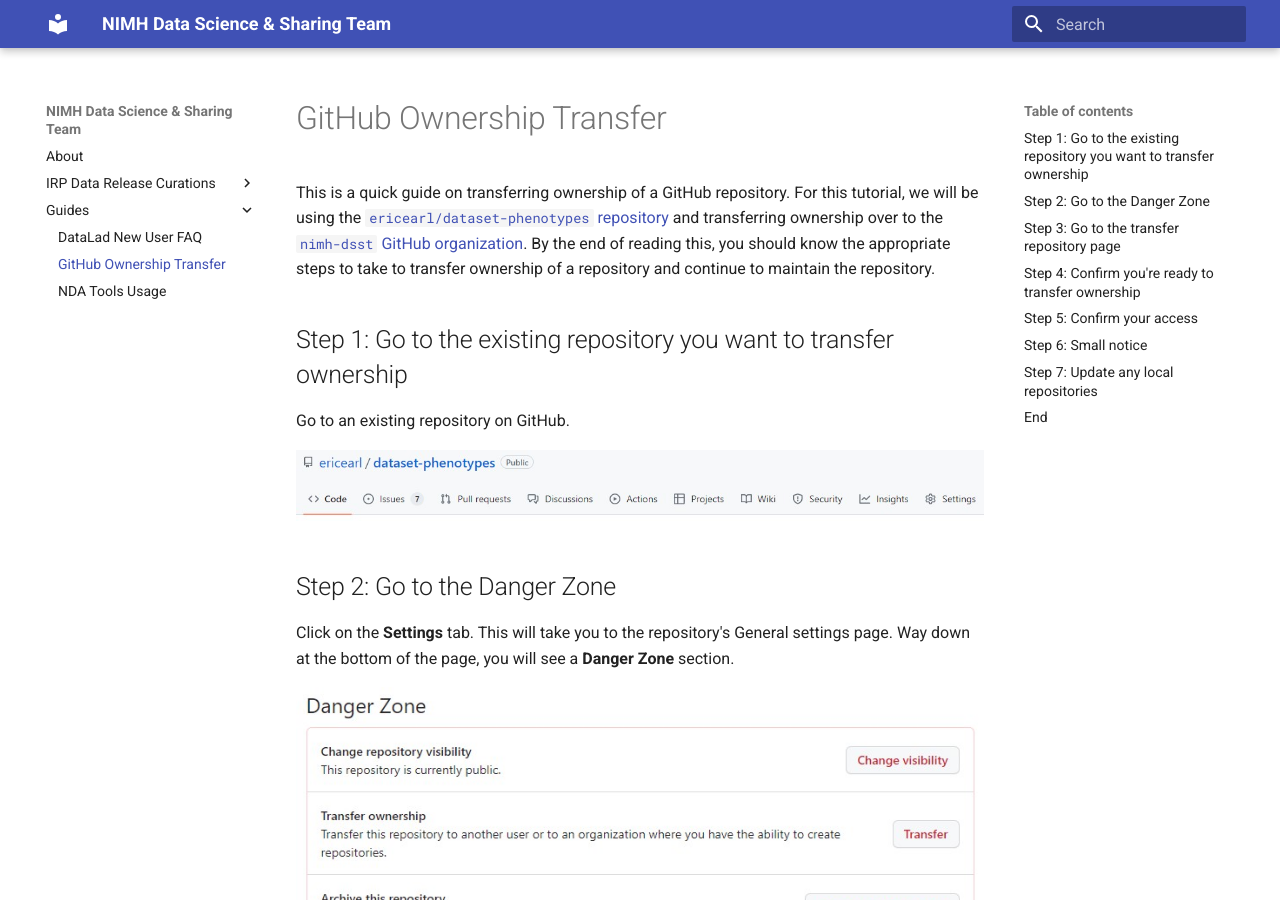
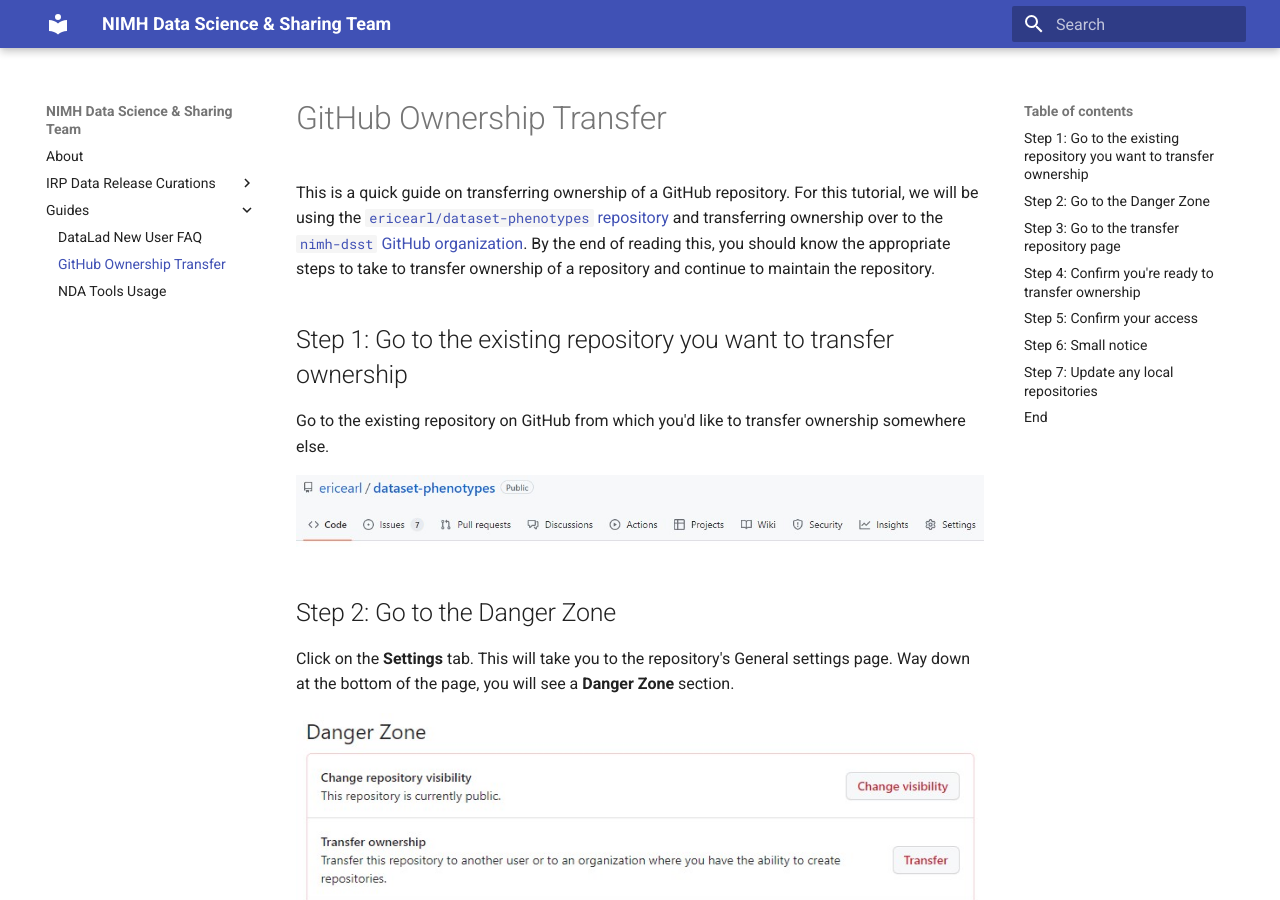
Before and after one commit to nimh-dsst/dsst-rtd, an MkDocs documentation site: the page built from docs/guides/github/transfer.md, in a window 1280 px wide and 900 px high. Built offline with MkDocs 1.6.1 and Material for MkDocs 9.7.7, drawn with Linux system fonts in a browser that asks for light colours.

Commit message:
Update transfer.md
Make Step 1 more explicit

```diff
--- a/docs/guides/github/transfer.md
+++ b/docs/guides/github/transfer.md
@@ -4,7 +4,7 @@ This is a quick guide on transferring ownership of a GitHub repository. For this
 
 ## Step 1: Go to the existing repository you want to transfer ownership
 
-Go to an existing repository on GitHub.
+Go to the existing repository on GitHub from which you'd like to transfer ownership somewhere else.
 
 ![Top of the existent repository's homepage](images/repo_top.jpg)
 
```
